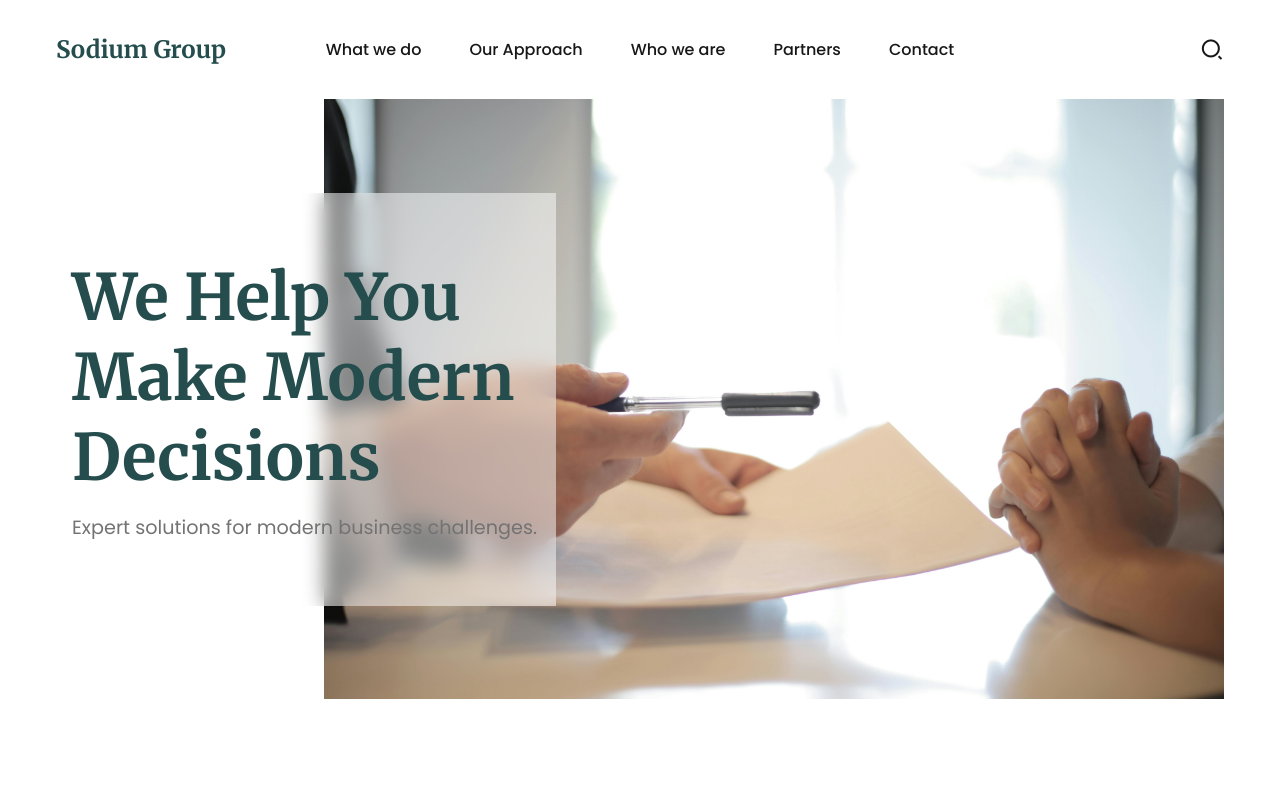
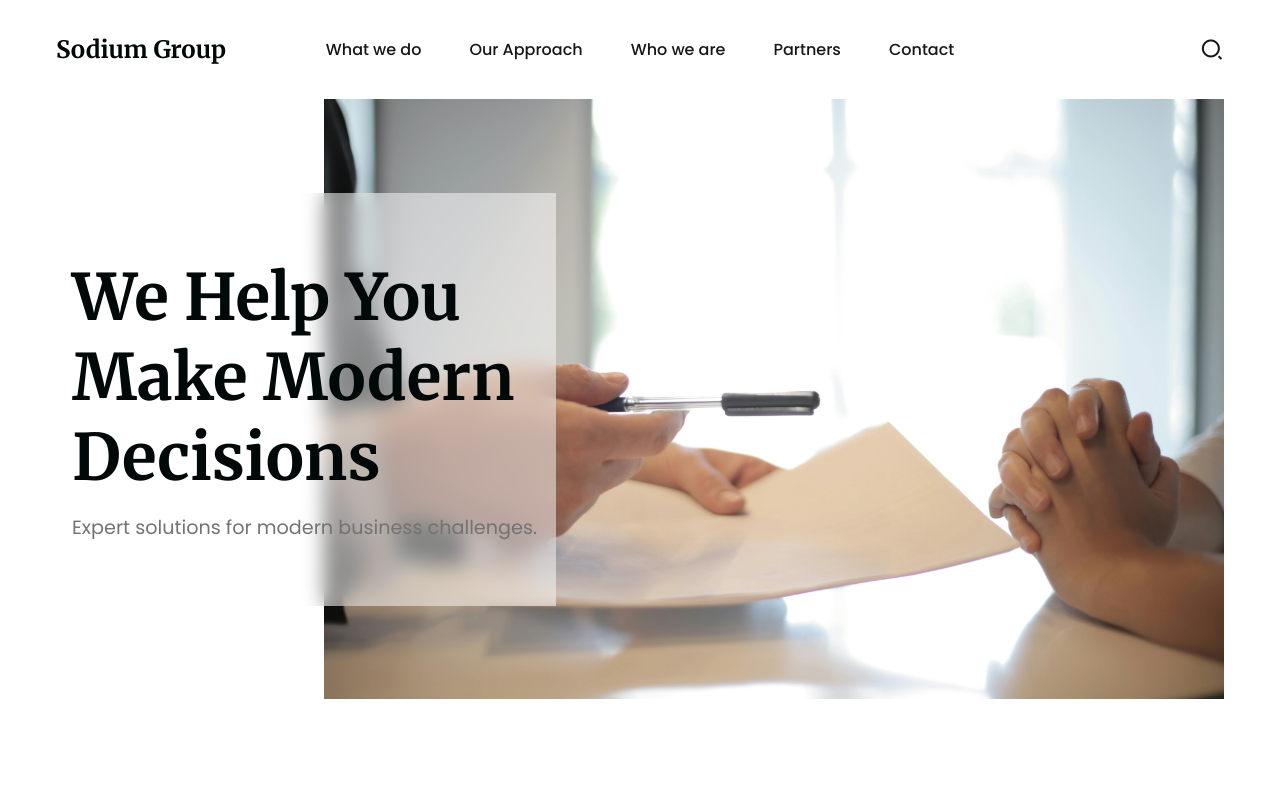
Before and after one commit to IamAdosa/IamAdosa.github.io, a plain HTML site: page index.html in a window 1280 px wide. Shown: the top 800 px of the page. Drawn offline with nearby package versions, Linux system fonts and the light colour scheme.

Commit message:
Add files via upload

```diff
--- a/styles.css
+++ b/styles.css
@@ -1,7 +1,7 @@
 @import url("https://fonts.googleapis.com/css2?family=Merriweather:ital,wght@0,300;0,400;0,700;0,900;1,300;1,400;1,700;1,900&family=Poppins:ital,wght@0,100;0,200;0,300;0,400;0,500;0,600;0,700;0,800;0,900;1,100;1,200;1,300;1,400;1,500;1,600;1,700;1,800;1,900&display=swap");
 
 :root {
-  --primary-color: #254d4d;
+  --primary-color: #010808;
   --text-dark: #171717;
   --text-light: #737373;
   --extra-light: #f4f6f5;
```
